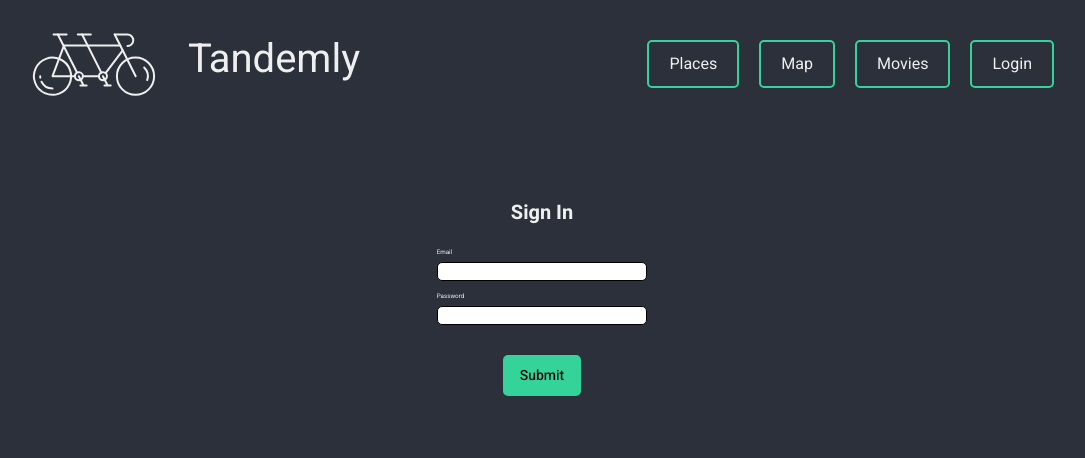
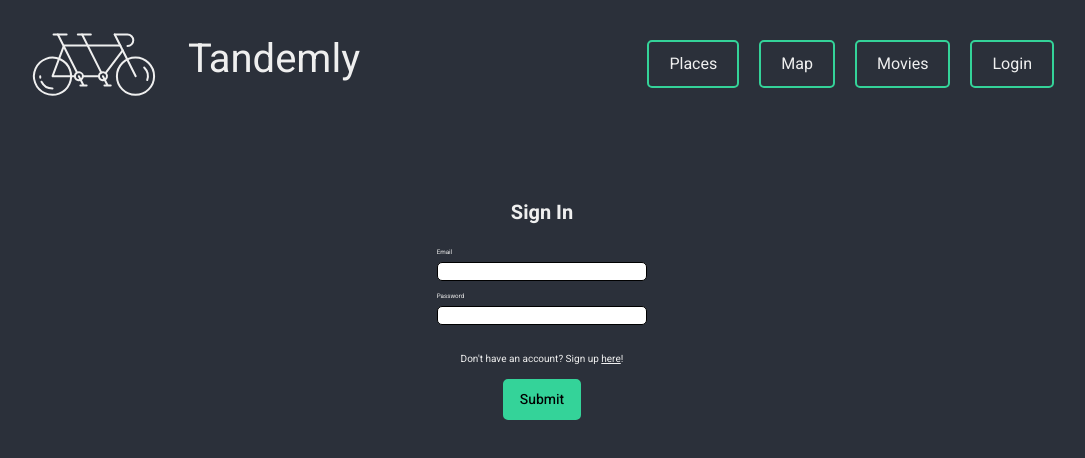
Before and after one commit to Keo222/tandemly, a Next.js app: page /login in a window 1280 px wide. Shown: the top 458 px of the page, without its empty margins (98-1183 px from the left). Built offline with nearby package versions, Linux system fonts and the light colour scheme; no server answers; what @googlemaps/react-wrapper would draw is missing.

Commit message:
added links between signup and login pages

```diff
--- a/components/generic/forms.tsx
+++ b/components/generic/forms.tsx
@@ -8,9 +8,9 @@ export const FormOrganization = styled.div`
   margin-inline: auto;
   margin-block: 5rem;
 
-  & input:last-of-type {
+  /* & input:last-of-type {
     margin-bottom: 3rem;
-  }
+  } */
 `;
 
 const SCFormHeader = styled.h3`
--- a/components/pageSpecific/loginPage/LoginForm.tsx
+++ b/components/pageSpecific/loginPage/LoginForm.tsx
@@ -9,10 +9,12 @@ import {
   StyledTextInput,
 } from "@/components/generic/forms";
 import { SubmitButton } from "@/components/generic/buttons/FormButtons";
+import { SignUpText, UnderlinedEm } from "./styles";
 
 // Form Functions
 import { signInExistingUser } from "@/functions/userInfoFuncs";
 import { useRouter } from "next/router";
+import Link from "next/link";
 
 type Props = {};
 
@@ -59,6 +61,16 @@ const LoginForm = (props: Props) => {
           <Field name="password" type="password" as={StyledTextInput} />
           <ErrorMessage name="password" />
 
+          <SignUpText>
+            Don&apos;t have an account? Sign up{" "}
+            <Link href="/sign-up">
+              <a>
+                <UnderlinedEm>here</UnderlinedEm>
+              </a>
+            </Link>
+            !
+          </SignUpText>
+
           <SubmitButton />
         </FormOrganization>
       </Form>
--- /dev/null
+++ b/components/pageSpecific/loginPage/styles.ts
@@ -0,0 +1,12 @@
+import styled from "styled-components";
+
+export const SignUpText = styled.p`
+  text-align: center;
+  font-size: 1rem;
+`;
+
+export const UnderlinedEm = styled.em`
+  text-decoration: underline;
+  font-style: normal;
+  font-size: 1rem;
+`;
```
Also changed, not shown: components/pageSpecific/loginPage/SignUpForm.tsx (+11 -0 lines), 1 other file (tests, documents, lock files or other folders).
